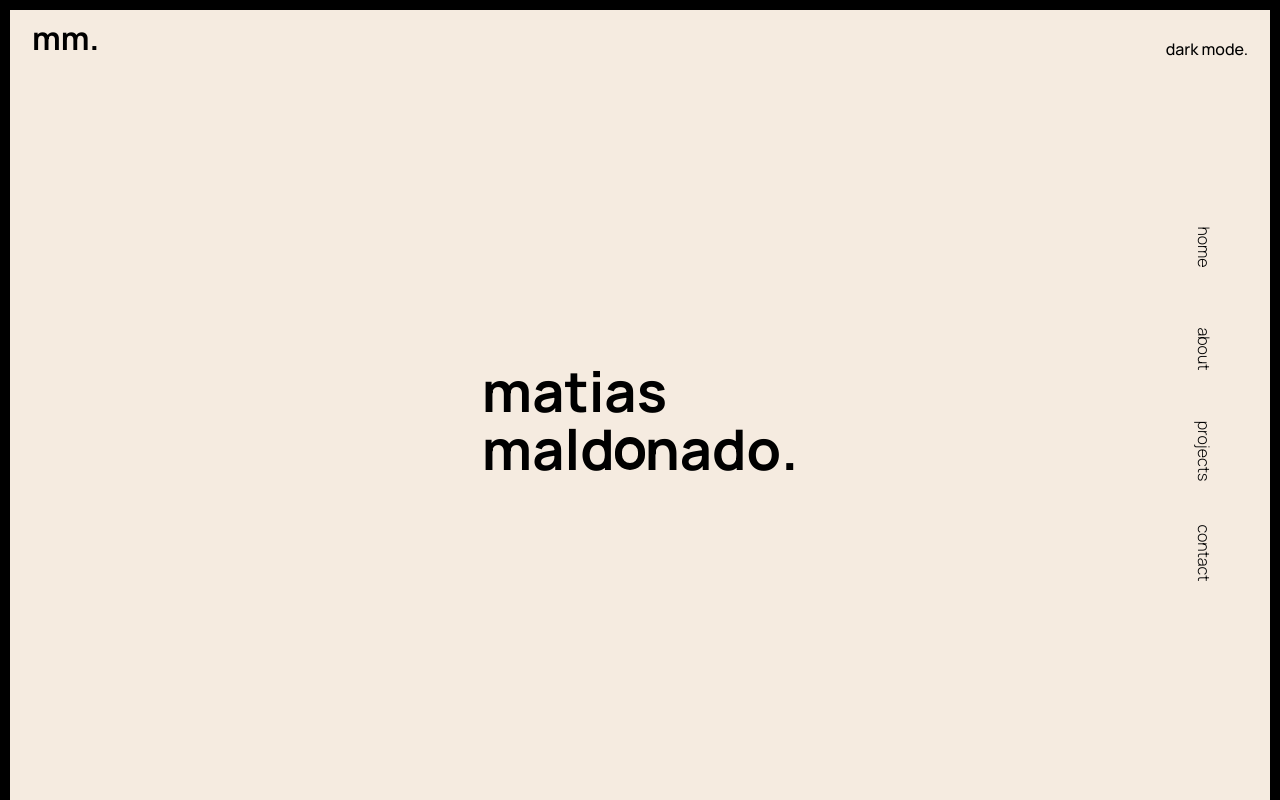
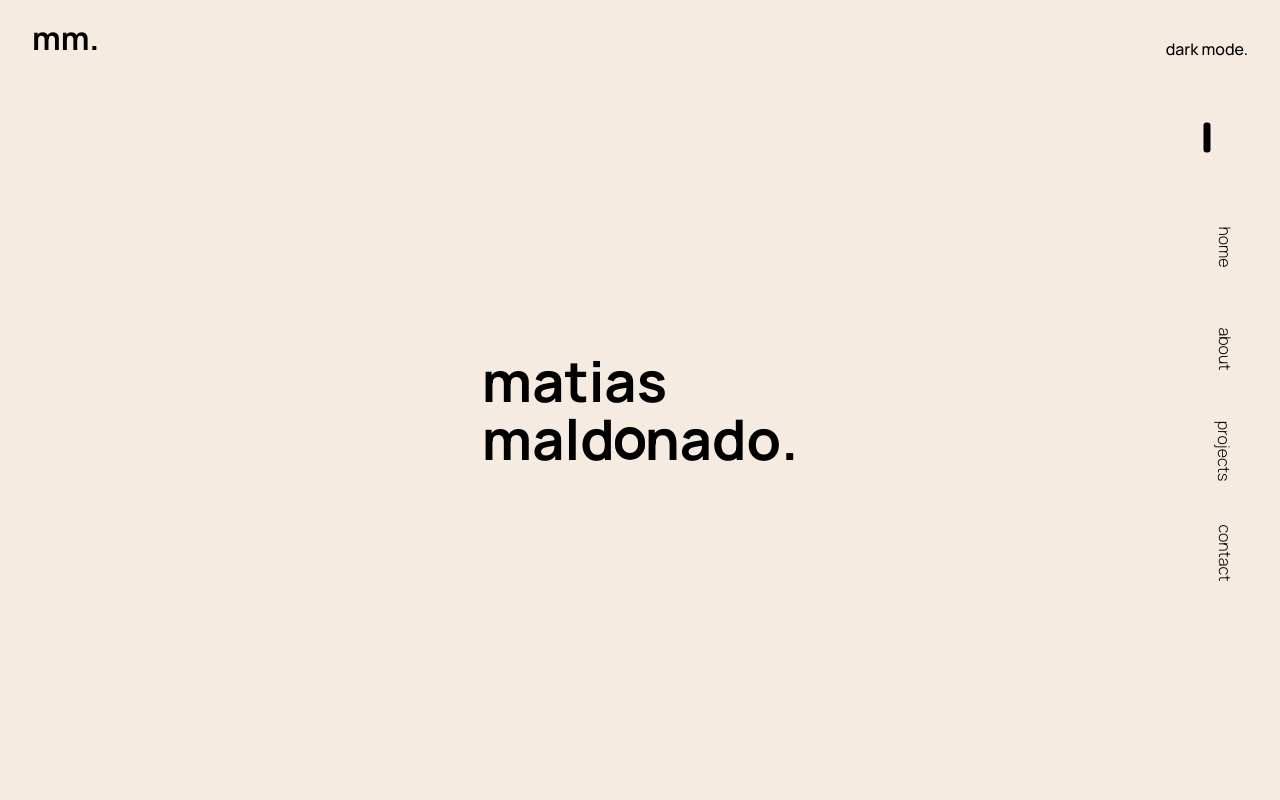
Before and after one commit to maldonadomatias/portfolio, a React (Vite) app: page / in a window 1280 px wide. Shown: the top 800 px of the page. Built offline with nearby package versions, Linux system fonts and the light colour scheme.

Commit message:
Add sidebar animation

```diff
--- a/package.json
+++ b/package.json
@@ -13,6 +13,7 @@
     "react": "^18.2.0",
     "react-dom": "^18.2.0",
     "react-icons": "^4.10.1",
+    "react-router-dom": "^6.14.2",
     "styled-components": "^6.0.6"
   },
   "devDependencies": {
--- a/src/App.tsx
+++ b/src/App.tsx
@@ -1,6 +1,7 @@
 import { useEffect } from "react";
 import { useTheme } from "./context/theme-context";
 import Home from "./pages/Home";
+import { Route, Routes } from "react-router-dom";
 
 function App() {
   const { theme } = useTheme();
@@ -15,7 +16,9 @@ function App() {
   }, [theme]);
   return (
     <>
-      <Home />
+      <Routes>
+        <Route path="/" element={<Home />} />
+      </Routes>
     </>
   );
 }
--- a/src/components/ui/HomeSideBar/HomeSideBar.tsx
+++ b/src/components/ui/HomeSideBar/HomeSideBar.tsx
@@ -3,13 +3,15 @@ import { BiHomeAlt2 } from "react-icons/bi";
 import { SiAboutdotme } from "react-icons/si";
 import { MdWorkOutline } from "react-icons/md";
 import { RiContactsBookLine } from "react-icons/ri";
+import { useLocation } from "react-router-dom";
+import { useEffect, useState } from "react";
 
 const SidebarContainer = styled.div`
   position: fixed;
   transform: translate(0, -50%);
   top: 50%;
   right: 2%;
-  width: 100px;
+  width: fit-content;
   height: fit-content;
   padding: 20px;
   box-sizing: border-box;
@@ -24,10 +26,17 @@ const SidebarContainer = styled.div`
     transform: none;
     width: 100%;
     background-color: var(--background-color);
-    box-shadow: 0px -2px 10px rgba(0, 0, 0, 0.2);
-    border-left: 10px solid #000000;
-    border-right: 10px solid #000000;
+    box-shadow: 0px -5px 15px var(--shadow-color);
   }
+`;
+
+const NavListContainer = styled.div`
+  position: relative;
+  width: 100%;
+  height: 100%;
+  display: flex;
+  justify-content: center;
+  align-items: center;
 `;
 
 const NavList = styled.ul`
@@ -35,6 +44,7 @@ const NavList = styled.ul`
   padding: 0;
   margin: 0;
   height: 100%;
+  width: 20px;
   display: flex;
   flex-direction: column;
   justify-content: center;
@@ -45,6 +55,17 @@ const NavList = styled.ul`
     /* Mobile styles */
     flex-direction: row;
     gap: 2rem;
+    width: 100%;
+    justify-content: space-around;
+  }
+
+  a {
+    width: 100%;
+    max-width: 20px;
+    display: flex;
+    justify-content: center;
+    align-items: center;
+
   }
 `;
 
@@ -57,6 +78,7 @@ const NavItem = styled.li`
   justify-content: center;
   align-items: center;
   cursor: pointer;
+  color: var(--foreground-color);
   transition: all 0.2s ease-in-out;
 
   &:hover {
@@ -87,27 +109,75 @@ const NavItem = styled.li`
   }
 `;
 
+const Line = styled.div<{ position: number }>`
+  border-radius: 3px;
+  width: 30px;
+  height: 7px;
+  background-color: var(--foreground-color);
+  transform: rotate(90deg);
+  order: -1;
+  position: absolute;
+  right: 12px;
+  top: ${({ position }) => `${position * 31}%`};
+  transition: top 0.3s ease-in-out;
+
+  @media (max-width: 690px) {
+    /* Mobile styles */
+    display: none;
+  }
+`;
+
 const HomeSideBar = () => {
+  const location = useLocation();
+
+  // Define the sections for the navigation
+  const sections = ["#home", "#about-me", "#projects", "#contact"];
+
+  // State variable to track the active section index
+  const [activeSectionIndex, setActiveSectionIndex] = useState(0);
+
+  // Function to find the index of the active section
+  const findActiveSectionIndex = () => {
+    const index = sections.findIndex((section) => section === location.hash);
+    setActiveSectionIndex(index);
+  };
+
+  // Call the findActiveSectionIndex function on component mount and whenever the location changes
+  useEffect(() => {
+    findActiveSectionIndex();
+  }, [location]);
+
   return (
     <SidebarContainer>
+      <NavListContainer>
         <NavList>
+          <a href="#home">
             <NavItem>
               <p>home</p>
               <BiHomeAlt2 />
             </NavItem>
+          </a>
+          <a href="#about-me">
             <NavItem>
               <p>about</p>
               <SiAboutdotme />
             </NavItem>
+          </a>
+          <a href="#projects">
             <NavItem>
               <p>projects</p>
               <MdWorkOutline />
             </NavItem>
+          </a>
+          <a href="#contact">
             <NavItem>
               <p>contact</p>
               <RiContactsBookLine />
             </NavItem>
+          </a>
         </NavList>
+        <Line position={activeSectionIndex} />
+      </NavListContainer>
     </SidebarContainer>
   );
 };
--- a/src/components/ui/SectionContainer.tsx
+++ b/src/components/ui/SectionContainer.tsx
@@ -2,6 +2,7 @@ import { styled } from "styled-components";
 
 interface Props {
   children: React.ReactNode;
+  id: string;
 }
 
 const Container = styled.div`
@@ -13,8 +14,8 @@ const Container = styled.div`
   padding: 0 2%;
 `;
 
-const SectionContainer = ({ children }: Props) => {
-  return <Container>{children}</Container>;
+const SectionContainer = ({ children, id }: Props) => {
+  return <Container id={id}>{children}</Container>;
 };
 
 export default SectionContainer;
--- a/src/components/views/AboutMe/AboutMe.tsx
+++ b/src/components/views/AboutMe/AboutMe.tsx
@@ -3,7 +3,7 @@ import TitleUI from "../../ui/TitleUI";
 
 const AboutMe = () => {
   return (
-    <SectionContainer>
+    <SectionContainer id="about-me">
       <TitleUI title="about me" />
     </SectionContainer>
   );
--- a/src/components/views/Welcome/Welcome.tsx
+++ b/src/components/views/Welcome/Welcome.tsx
@@ -21,7 +21,7 @@ const Title = styled.h1`
 
 const Welcome = () => {
   return (
-    <Container>
+    <Container id="home">
       <Navbar />
       <Title>
         matias{" "}
--- a/src/index.css
+++ b/src/index.css
@@ -1,11 +1,13 @@
 :root {
   --background-color: #f5ebe0;
   --foreground-color: #000000;
+  --shadow-color: #0000001a;
 }
 
 .dark-mode {
   --background-color: #000000 !important;
   --foreground-color: #f5ebe0 !important;
+  --shadow-color: #f5ebe057 !important;
 }
 
 #root {
@@ -21,12 +23,8 @@
 }
 
 a {
-  font-weight: 500;
-  color: #646cff;
   text-decoration: inherit;
-}
-a:hover {
-  color: #535bf2;
+  color: inherit;
 }
 
 body {
@@ -35,9 +33,8 @@ body {
   place-items: center;
   min-width: 320px;
   min-height: 100vh;
-  border: 10px solid #000000;
   background-color: var(--background-color);
-  transition: all 0.25s ease-in-out;
+  transition: all 0.2s ease-in-out;
 }
 
 h1 {
--- a/src/main.tsx
+++ b/src/main.tsx
@@ -1,5 +1,7 @@
 import React from "react";
 import ReactDOM from "react-dom/client";
+import { BrowserRouter } from "react-router-dom";
+
 import App from "./App.tsx";
 import "./index.css";
 import { ThemeProvider } from "./context/theme-context.tsx";
@@ -7,7 +9,9 @@ import { ThemeProvider } from "./context/theme-context.tsx";
 ReactDOM.createRoot(document.getElementById("root")!).render(
   <React.StrictMode>
     <ThemeProvider>
-      <App />
+      <BrowserRouter>
+        <App />
+      </BrowserRouter>
     </ThemeProvider>
   </React.StrictMode>
 );
```
Also changed, not shown: 1 other file (tests, documents, lock files or other folders). Lines whose indentation alone changed are shown as unchanged.
